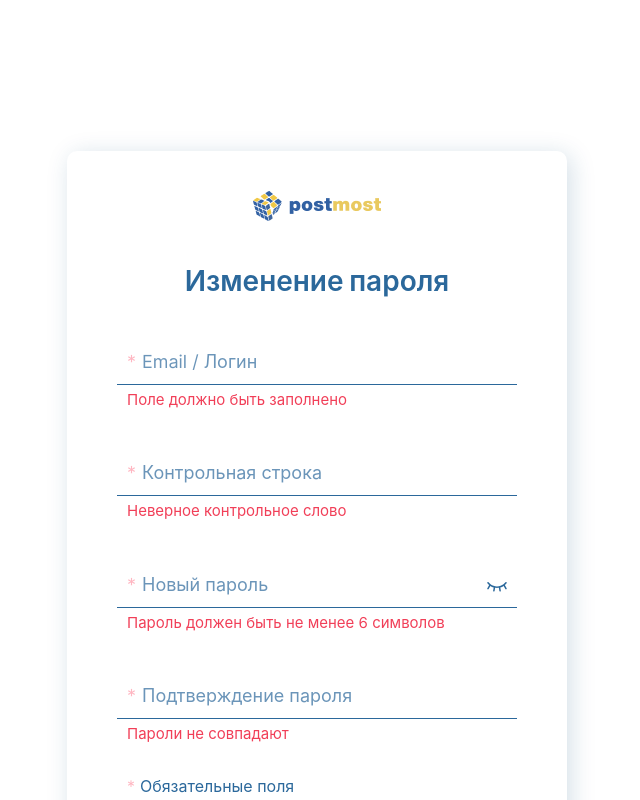
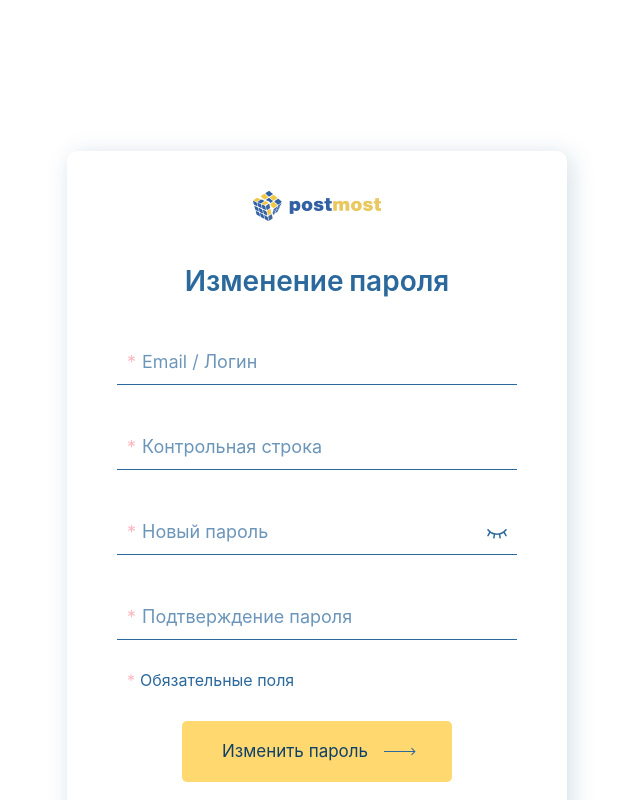
Before and after one commit to alvde-site/ireshenie-test, a React (Create React App) app: page / in a window 1280 px wide. Shown: the top 800 px of the page, without its empty margins (355-995 px from the left). Built offline with nearby package versions, Linux system fonts and the light colour scheme.

Commit message:
feat: Add fake validation

```diff
--- a/src/components/App/ChangePassword/ChangePassword.module.css
+++ b/src/components/App/ChangePassword/ChangePassword.module.css
@@ -85,6 +85,10 @@
   font-size: 15px;
   color: #f13f58;
   margin: 5px 0 0 10px;
+}
+
+.error_hidden {
+  display: none;
 }
 
 .showing {
--- a/src/components/App/ChangePassword/ChangePassword.tsx
+++ b/src/components/App/ChangePassword/ChangePassword.tsx
@@ -9,10 +9,17 @@ function ChangePassword() {
     password: "",
     confirmation: "",
   });
-  const [errors, setErrors] = useState({});
+
+  const [isValid, setIsValid] = useState(true);
+
+  function validate() {
+    setIsValid(false);
+  }
 
   function handleSubmit(e: React.FormEvent) {
     e.preventDefault();
+    validate();
+
   }
 
   const handleChange = (event: React.FormEvent) => {
@@ -23,7 +30,6 @@ function ChangePassword() {
     const name = target.name;
     const value = target.value;
     setValues({ ...values, [name]: value });
-    setErrors({ ...errors, [name]: target.validationMessage });
   };
 
   // function validate() {
@@ -58,7 +64,7 @@ function ChangePassword() {
               required
             />
           </label>
-          <span className={stylesChangePasswordForm.error}>
+          <span className={`${stylesChangePasswordForm.error} ${isValid&&stylesChangePasswordForm.error_hidden}`}>
             Поле должно быть заполнено
           </span>
         </fieldset>
@@ -77,7 +83,7 @@ function ChangePassword() {
               required
             />
           </label>
-          <span className={stylesChangePasswordForm.error}>
+          <span className={`${stylesChangePasswordForm.error} ${isValid&&stylesChangePasswordForm.error_hidden}`}>
             Неверное контрольное слово
           </span>
         </fieldset>
@@ -89,7 +95,7 @@ function ChangePassword() {
               id="password"
               name="password"
               minLength={6}
-              value={values.control || ""}
+              value={values.password || ""}
               onChange={handleChange}
               className={stylesChangePasswordForm.input}
               placeholder="Новый пароль"
@@ -100,7 +106,7 @@ function ChangePassword() {
             className={stylesChangePasswordForm.showing}
             aria-label="Показать пароль"
           ></button>
-          <span className={stylesChangePasswordForm.error}>
+          <span className={`${stylesChangePasswordForm.error} ${isValid&&stylesChangePasswordForm.error_hidden}`}>
             Пароль должен быть не менее 6 символов
           </span>
         </fieldset>
@@ -115,14 +121,14 @@ function ChangePassword() {
               id="confirmation"
               name="confirmation"
               minLength={6}
-              value={values.control || ""}
+              value={values.confirmation || ""}
               onChange={handleChange}
               className={stylesChangePasswordForm.input}
               placeholder="Подтверждение пароля"
               required
             />
           </label>
-          <span className={stylesChangePasswordForm.error}>
+          <span className={`${stylesChangePasswordForm.error} ${isValid&&stylesChangePasswordForm.error_hidden}`}>
             Пароли не совпадают
           </span>
         </fieldset>
```
